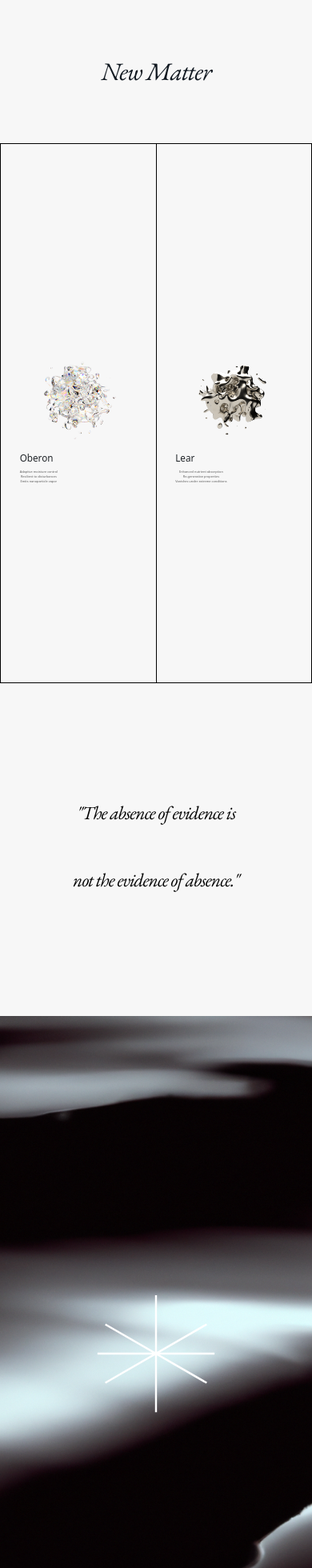
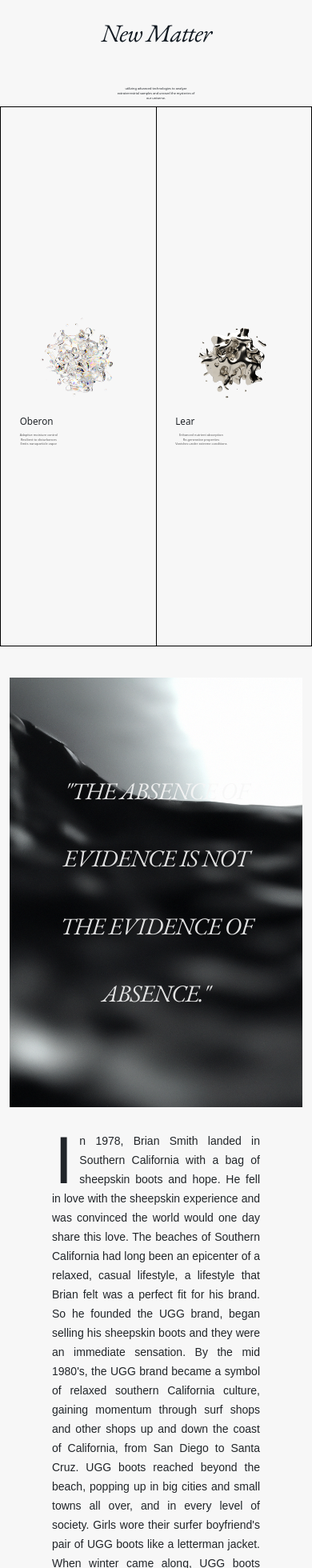
Before and after one commit to Kaltrunner/new-matter, a React (Vite) app: page / in a window 390 px wide. Shown: the top 1960 px of the page at 80% size. Built offline with nearby package versions, Linux system fonts and the light colour scheme.

Commit message:
more updates

```diff
--- a/src/componenets/body/Body.jsx
+++ b/src/componenets/body/Body.jsx
@@ -11,22 +11,54 @@ function Body() {
       <p className="col-p-tag-1" >Adaptive moisture control<br/>Resilient to disturbances<br/>Emits nanoparticle vapor</p>
     </div>
     <div className="col" id="coll-2">
-    <img id="glass-img" src="Nickel0007.png" alt="" />
+    <img id="glass-img-2" src="Nickel0007.png" alt="" />
     <h4 className="col-sub-header-2" >Lear</h4>
     <p className="col-p-tag-2" >Enhanced nutrient absorption<br/>Re-generative properties<br/>Vanishes under extreme conditions</p>
     </div>
   </div>
   <div className="col" id="coll-3">
-      <h2 className="col-p-tag-3" >"The absence of evidence is not the evidence of absence."</h2>
+      {/* <h2 className="col-p-tag-3" >"The absence of evidence is not the evidence of absence."</h2> */}
     </div>
+
+    <div id="parallax-world-of-ugg">
+<section>
+    <div className="parallax-one">
+      <h2>"The absence of evidence is not the evidence of absence."</h2>
+    </div>
+</section>
+
+<section>
+  <div className="block">
+    <p><span className="first-character sc">I</span>n 1978, Brian Smith landed in Southern California with a bag of sheepskin boots and hope. He fell in love with the sheepskin experience and was convinced the world would one day share this love. The beaches of Southern California had long been an epicenter of a relaxed, casual lifestyle, a lifestyle that Brian felt was a perfect fit for his brand. So he founded the UGG brand, began selling his sheepskin boots and they were an immediate sensation. By the mid 1980's, the UGG brand became a symbol of relaxed southern California culture, gaining momentum through surf shops and other shops up and down the coast of California, from San Diego to Santa Cruz. UGG boots reached beyond the beach, popping up in big cities and small towns all over, and in every level of society. Girls wore their surfer boyfriend's pair of UGG boots like a letterman jacket. When winter came along, UGG boots were in ski shops and were seen in lodges from Mammoth to Aspen.</p>
+    <p className="line-break margin-top-10"></p>
+  </div>
+</section>
+
+</div>
   </div>
 
-  <div className="container text-center" id="image-col-div" >
+  <div className="container text-center"  >
+    {/* <svg id="svg-img" viewBox="0 0 256 256" fill="none" xmlns="http://www.w3.org/2000/svg">
+<path d="M128 248L128 8M231.923 68L24.0769 188M8 128L248 128M231.923 188L24.0769 68" stroke="white" strokeWidth="4"/>
+</svg> */}
+
+
+<div id="parallax-world-of-ugg-2">
+<section>
+    <div className="parallax-one">
     <svg id="svg-img" viewBox="0 0 256 256" fill="none" xmlns="http://www.w3.org/2000/svg">
 <path d="M128 248L128 8M231.923 68L24.0769 188M8 128L248 128M231.923 188L24.0769 68" stroke="white" strokeWidth="4"/>
 </svg>
+    </div>
+</section>
+
 </div>
+</div>
+
 <p className="coordinates" >RA 5h 55m 10s | Dec +7° 24′ 26″</p>
+
+
+
         </>
     )
 }
--- a/src/componenets/body/body.css
+++ b/src/componenets/body/body.css
@@ -26,23 +26,26 @@
     border: 1px solid #000;
 }
 
-#coll-3 {
+/* #coll-3 {
     height: 40vh;
     display: flex;
     justify-content: center;
     align-items: center;
     flex-direction: column;
     margin-bottom: 10vw;
-}
+} */
 
 #glass-img {
     width: 35vw;
     background: none;
     margin: 0 auto;
+    rotate: 180deg;
 }
 
-#glass-img:hover {
-    cursor: pointer;
+#glass-img-2 {
+    width: 35vw;
+    background: none;
+    margin: 0 auto;
 }
 
 .col-sub-header-1 {
@@ -94,7 +97,8 @@
 
 #image-col-div {
     height: 100vh;
-    background-image: url("/DALL·E 2023-04-09 00.59.32 - Photo realistic of a new planet surface that is a little metallic and a little minimal in monochromatic neutrals .png");
+    /* width: 100%; */
+    /* background-image: url("/DALL·E 2023-04-09 00.59.32 - Photo realistic of a new planet surface that is a little metallic and a little minimal in monochromatic neutrals .png"); */
     overflow: hidden;
     background-repeat: no-repeat;
     background-position: center;
@@ -121,3 +125,53 @@
     padding: 4vw;
     font-weight: 600;
 }
+
+/* Typography */
+/**************************/
+#parallax-world-of-ugg h1 {font-family:'Oswald', sans-serif; font-size:24px; font-weight:400; text-transform: uppercase; color:black; padding:0; margin:0;}
+#parallax-world-of-ugg h2 { width: 75%; letter-spacing:10px; text-align:center; background-color: transparent; color:#f7f7f7; font-weight:400; text-transform:uppercase; z-index:10; opacity:.9;font-size: 6vw;
+    font-family: 'EB Garamond', serif;
+    font-style: italic;
+    font-weight: 100;
+    letter-spacing: -.25vw;
+    line-height: 10vh;
+margin: 0 auto;}
+#parallax-world-of-ugg h3 {font-family:'Oswald', sans-serif; font-size:14px; line-height:0; font-weight:400; letter-spacing:8px; color:black;}
+#parallax-world-of-ugg p {font-family:'Source Sans Pro', sans-serif; font-weight:400; font-size:14px; line-height:24px;}
+.first-character {font-weight:400; float: left; font-size: 84px; line-height: 64px; padding-top: 4px; padding-right: 8px; padding-left: 3px; font-family: 'Source Sans Pro', sans-serif;}
+
+/* Section - Title */
+/**************************/
+#parallax-world-of-ugg .title { padding: 2vw; margin:0 auto; text-align:center;}
+#parallax-world-of-ugg .title h1 {font-size:3vw; letter-spacing:.5vw;}
+
+/* Section - Block */
+/**************************/
+#parallax-world-of-ugg .block {padding: 4vw; width:50%; margin:0 auto; text-align:justify;}
+
+/* Section - Parallax */
+/**************************/
+#parallax-world-of-ugg .parallax-one {padding-top: 20vw; padding-bottom: 20vw; overflow: hidden; position: relative; width: 100%; background-image: url("/DALL·E 2023-04-09 00.59.28 - Photo realistic of a new planet surface that is a little metallic and a little minimal in monochromatic neutrals .png"); background-attachment: fixed; background-size: cover; background-repeat: no-repeat; background-position: top center;}
+
+/* Extras */
+/**************************/
+#parallax-world-of-ugg .line-break {border-bottom:1px solid #000; width: 15vw; margin:0 auto;}
+
+/* Section - Parallax-2 */
+/**************************/
+#parallax-world-of-ugg-2 .parallax-one {padding-top: 20vw; padding-bottom: 20vw; overflow: hidden; position: relative; width: 100%; background-image: url("/DALL·E 2023-04-09 00.59.32 - Photo realistic of a new planet surface that is a little metallic and a little minimal in monochromatic neutrals .png"); background-attachment: fixed; background-size: cover; background-repeat: no-repeat; background-position: top center;}
+
+/* Media Queries */
+/**************************/
+@media screen and (max-width: 959px) and (min-width: 768px) {
+  #parallax-world-of-ugg .block {padding: 40px; width:620px;}
+}
+@media screen and (max-width: 767px) {
+  #parallax-world-of-ugg .block {padding: 30px; width:420px;}
+  #parallax-world-of-ugg h2 {font-size:30px;}
+  #parallax-world-of-ugg .block {padding: 30px;}
+  #parallax-world-of-ugg .parallax-one, #parallax-world-of-ugg #parallax-world-of-ugg {padding-top:100px; padding-bottom:100px;}
+}
+@media screen and (max-width: 479px) {
+  #parallax-world-of-ugg .block {padding: 30px 15px; width:290px;}
+}
--- a/src/componenets/home/Home.jsx
+++ b/src/componenets/home/Home.jsx
@@ -2,9 +2,10 @@ import "./home.css";
 
 function Home() {
     return (
-        <>
+        <div className="header-body">
         <h1 className="title" id="under-line" >New Matter</h1>
-        </>
+        <p className="header-p-text" >utilizing advanced technologies to analyze extraterrestrial samples and unravel the mysteries of our universe.</p>
+        </div>
     )
 }
 
--- a/src/componenets/home/home.css
+++ b/src/componenets/home/home.css
@@ -1,9 +1,16 @@
 @import url('https://fonts.googleapis.com/css2?family=EB+Garamond:ital,wght@0,400;0,500;0,600;0,700;0,800;1,400;1,500;1,600;1,700;1,800&display=swap');
+
+.header-body {
+  height: 34vw;
+  display: flex;
+  flex-direction: column;
+  align-items: center;
+  justify-content: center;
+}
 
 .title {
     font-size: 8vw;
-    margin-top: 10vw;
-    margin-bottom: 10vw;
+    ;
     font-family: 'EB Garamond', serif;
     font-style: italic;
     font-weight: 100;
@@ -22,7 +29,7 @@
     content: '';
     position: absolute;
     width: 34vw;
-    height: 2px;
+    height: 1.5px;
     bottom: 0;
     left: auto;
     transform-origin: left;
@@ -34,6 +41,7 @@
     transform-origin: left;
     transform: scaleX(1);
     text-align: center;
+    transition: all .8s ease-in-out;
   }
 
   @media only screen and (max-width: 1320px) {
@@ -44,3 +52,9 @@
       width: 26.5vw;
     }
   }
+
+  .header-p-text {
+    font-size: 1vw;
+    width: 25%;
+    margin-top: 1vh;
+  }
```
Also changed, not shown: public/DALL·E 2023-04-09 00.59.15 - Photo realistic of a new planet surface that is a little metallic and a little minimal in monochromatic neutrals .png (added), public/DALL·E 2023-04-09 00.59.28 - Photo realistic of a new planet surface that is a little metallic and a little minimal in monochromatic neutrals .png (added).
